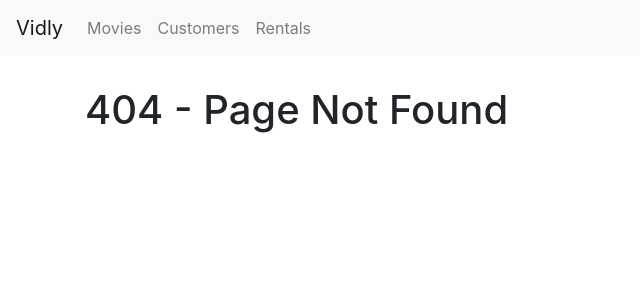
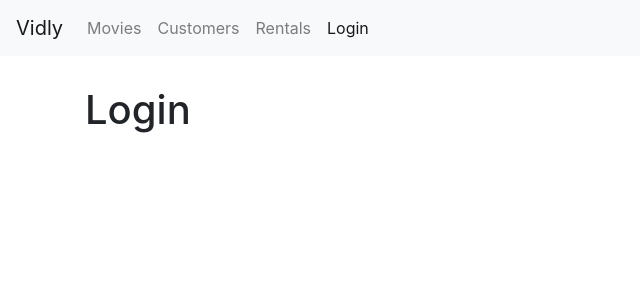
Before and after one commit to PhideasAmbrosianus/React-FrontEndPlayground, a React (Create React App) app: page /login in a window 1280 px wide. Before the commit this address led to /not-found. Shown: the top 300 px of the page, without its empty margins (0-640 px from the left). Built offline with nearby package versions, Linux system fonts and the light colour scheme.

Commit message:
File restructure and Add Login Skeleton

```diff
--- a/src/App.jsx
+++ b/src/App.jsx
@@ -1,12 +1,13 @@
-import "./App.css";
 import { Route, Switch, Redirect } from "react-router-dom";
 import Movies from "./components/movies";
 import React, { Component } from "react";
-import NavBar from "./components/common/navbar";
+import NavBar from "./components/navbar";
 import NotFound from "./components/common/notFound";
 import Customers from "./components/customers";
 import Rentals from "./components/rentals";
 import MovieForm from "./components/movieForm";
+import LoginForm from "./components/loginForm";
+import "./App.css";
 
 class App extends Component {
   render() {
@@ -17,6 +18,7 @@
         <NavBar />
         <main className="container">
           <Switch>
+            <Route path="/login" component={LoginForm} />
             <Route path="/movies/:id" component={MovieForm} />
             <Route path="/movies" component={Movies} />
             <Route path="/customers" component={Customers} />
--- /dev/null
+++ b/src/components/loginForm.jsx
@@ -0,0 +1,9 @@
+import React, { Component } from "react";
+
+class LoginForm extends Component {
+  render() {
+    return <h1>Login</h1>;
+  }
+}
+
+export default LoginForm;
--- a/src/components/common/navbar.jsx
+++ b/src/components/navbar.jsx
@@ -29,6 +29,9 @@
           <NavLink className="nav-item nav-link" to="/rentals">
             Rentals
           </NavLink>
+          <NavLink className="nav-item nav-link" to="/login">
+            Login
+          </NavLink>
         </div>
       </div>
     </nav>
```
